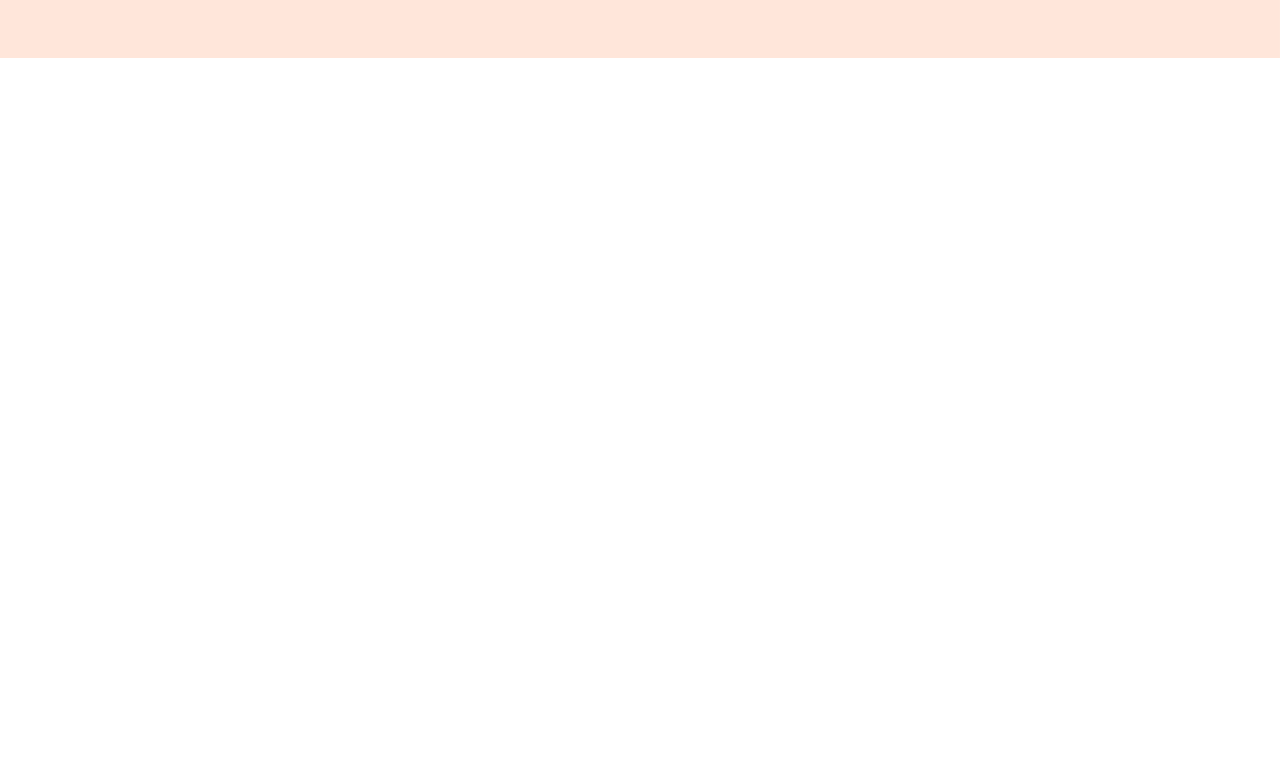
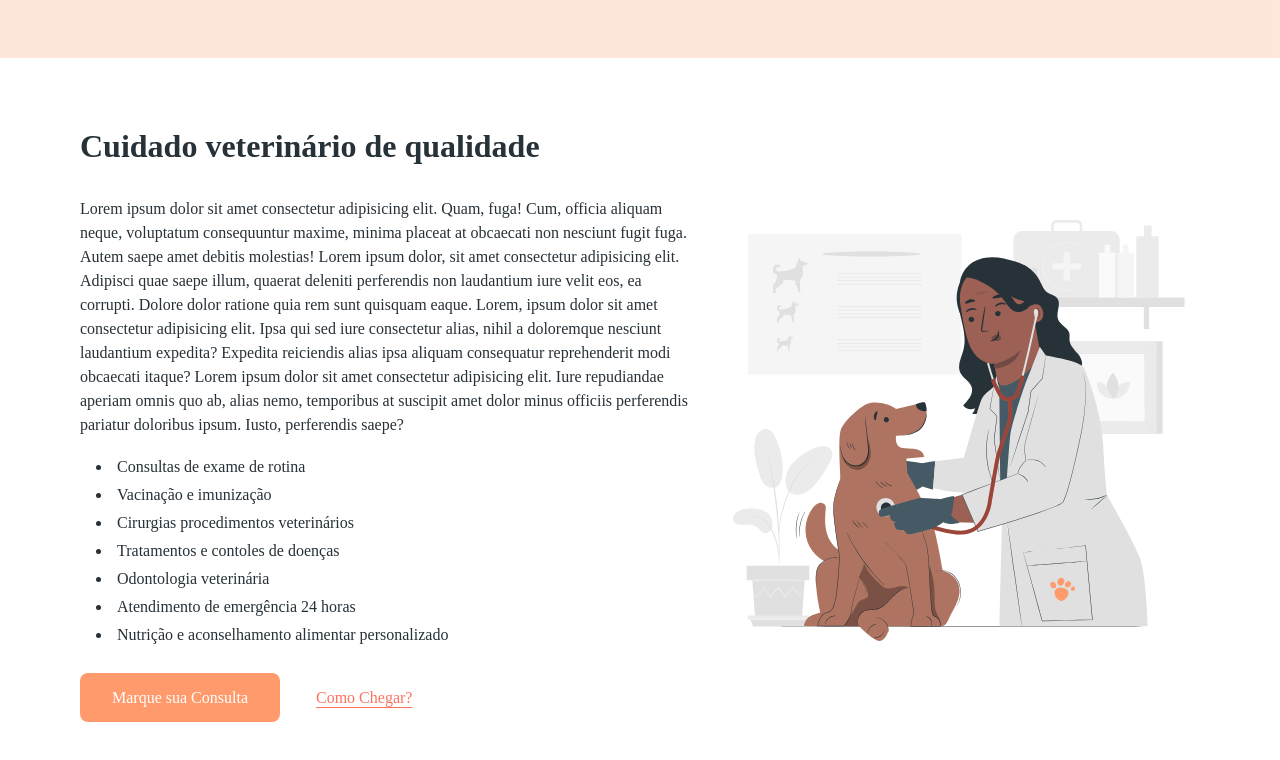
Before and after one commit to joaopsborin/PetCare, a plain HTML site: page index.html in a window 1280 px wide. Shown: the part 636-1396 px from the top of the page. Before the commit the page ends 996 px from the top, so only its background shows below. Drawn offline with Linux system fonts and the light colour scheme.

Commit message:
Versão 3 Criado Seção Clínica PetCare.

```diff
--- a/css/main.css
+++ b/css/main.css
@@ -80,3 +80,44 @@ h1, h2{
     width: 100%;
     z-index: -10;
 }
+
+
+#clinica {
+    display: flex;
+    align-items: center;
+    gap: 32px;
+    padding: 80px;
+    flex-direction: row-reverse;
+}
+
+.botao-1 {
+    background-color: #ff9a6c;
+    border-radius: 8px;
+    color: #fff;
+    padding: 16px 32px;
+    text-decoration: none;
+
+}
+
+.botao-transparente-1 {
+    background-color: transparent;
+    color: #ff725e;
+    padding: 16px 32px;
+    text-underline-offset: 4px;
+
+}
+
+ul {
+    margin: 16px 32px;
+    margin-bottom: 40px;
+}
+
+li {
+    padding: 5px;
+}
+
+.paragrafo-1 {
+    line-height: 150%;
+    margin-bottom: 16px;
+    margin-top: 28px;
+}
--- a/index.html
+++ b/index.html
@@ -39,13 +39,44 @@
                 Reprehenderit id voluptatibus maiores, animi autem incidunt assumenda, possimus maxime consectetur neque aut nemo numquam, quisquam mollitia! Ratione facilis veritatis nobis omnis sit non nesciunt facere tempora recusandae, dolorem fugit!
                 </p>
 
-                <a class="botao" href="https://wa.me/5511939448077?text=Ola, preciso de ajuda com meu pet." target="_blank">Marque sua Consulta</a>
+                <a class="botao" href="https://wa.me/5511910985229?text=Ola, preciso de ajuda com meu pet." target="_blank">Marque sua Consulta</a>
                 <a class="botao-transparente" href="#clinica">Conheça nossa Clínica</a>
 
             </div>
 
             <img class="absolute" src="./imgs/shape.svg" alt="Banner decorativo">
 
+        </section>
+                <section id="clinica">
+            <img src="./imgs/clinic-img.svg" alt="Veterinária com cachorro" width="'480" height="480">
+            <div>
+                <h1>Cuidado veterinário de qualidade</h1>
+                <p class="paragrafo-1">Lorem ipsum dolor sit amet consectetur adipisicing elit. Quam, fuga! Cum, officia
+                    aliquam neque, voluptatum consequuntur maxime, minima placeat at obcaecati non nesciunt fugit fuga.
+                    Autem saepe amet debitis molestias!
+                    Lorem ipsum dolor, sit amet consectetur adipisicing elit. Adipisci quae saepe illum, quaerat
+                    deleniti perferendis non laudantium iure velit eos, ea corrupti. Dolore dolor ratione quia rem sunt
+                    quisquam eaque.
+                    Lorem, ipsum dolor sit amet consectetur adipisicing elit. Ipsa qui sed iure consectetur alias, nihil
+                    a doloremque nesciunt laudantium expedita? Expedita reiciendis alias ipsa aliquam consequatur
+                    reprehenderit modi obcaecati itaque?
+                    Lorem ipsum dolor sit amet consectetur adipisicing elit. Iure repudiandae aperiam omnis quo ab,
+                    alias nemo, temporibus at suscipit amet dolor minus officiis perferendis pariatur doloribus ipsum.
+                    Iusto, perferendis saepe?
+                </p>
+
+                <ul>
+                    <li>Consultas de exame de rotina</li>
+                    <li>Vacinação e imunização</li>
+                    <li>Cirurgias procedimentos veterinários</li>
+                    <li>Tratamentos e contoles de doenças</li>
+                    <li>Odontologia veterinária</li>
+                    <li>Atendimento de emergência 24 horas</li>
+                    <li>Nutrição e aconselhamento alimentar personalizado</li>
+                </ul>
+                <a class="botao-1" href="https://wa.me/5511910985229?text=Ola, preciso de ajuda com meu pet." target="_blank">Marque sua Consulta</a>
+                <a class="botao-transparente-1" href="#clinica">Como Chegar?</a>
+            </div>
         </section>
         <section id="inicio"></section>
         <section id="inicio"></section>
```
Also changed, not shown: imgs/clinic-img.svg (added).
